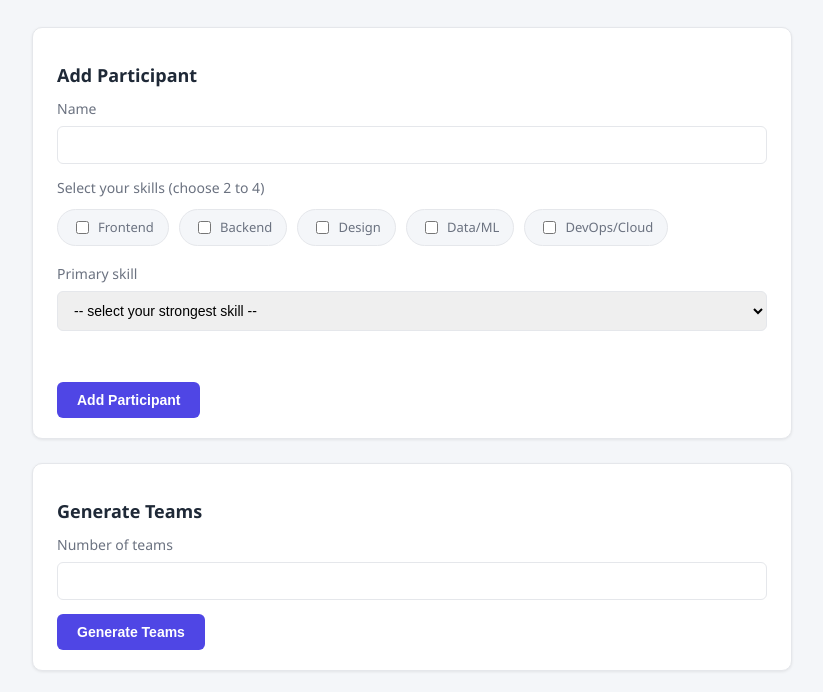
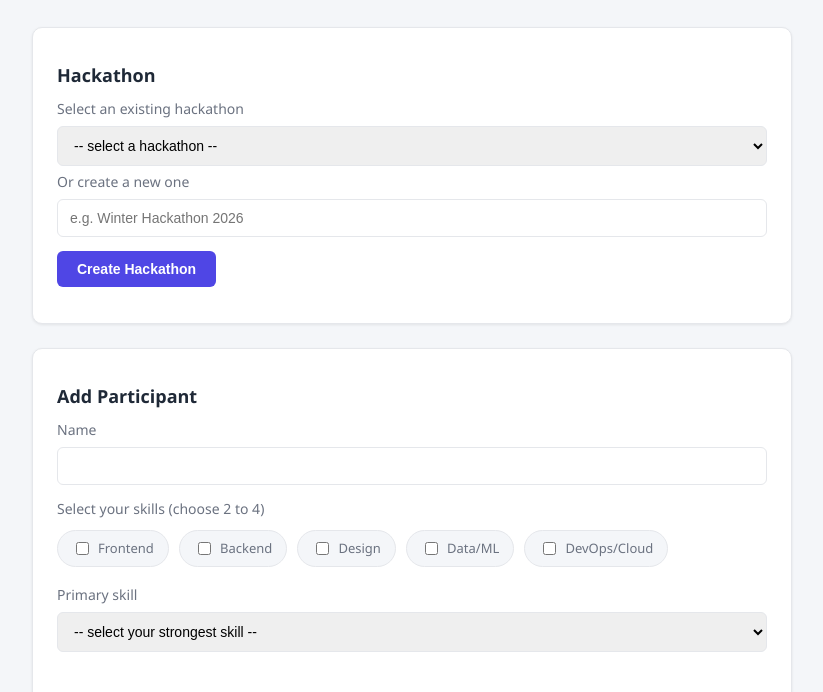
Before and after one commit to shauraya15/hackathon-team-formation, a plain HTML site: page index.html in a window 1280 px wide. Shown: the part 81-773 px from the top of the page, without its empty margins (228-1051 px from the left). Drawn offline with Linux system fonts and the light colour scheme.

```diff
--- a/index.html
+++ b/index.html
@@ -8,7 +8,21 @@
 <body>
 
   <h1>Hackathon Team Formation Tool</h1>
+   <!-- ===== Hackathon Selection Section ===== -->
+<section id="hackathon-section">
+  <h2>Hackathon</h2>
 
+  <label for="hackathon-select">Select an existing hackathon</label>
+  <select id="hackathon-select">
+    <option value="">-- select a hackathon --</option>
+  </select>
+
+  <label for="new-hackathon-name">Or create a new one</label>
+  <input type="text" id="new-hackathon-name" placeholder="e.g. Winter Hackathon 2026" />
+  <button id="create-hackathon-btn" type="button">Create Hackathon</button>
+
+  <p id="active-hackathon-label"></p>
+</section>
   <!-- ===== Participant Form Section ===== -->
   <section id="participant-form-section">
     <h2>Add Participant</h2>
@@ -48,6 +62,7 @@
     <label for="team-count">Number of teams</label>
     <input type="number" id="team-count" min="2" />
     <button id="generate-teams-btn">Generate Teams</button>
+    <button id="clear-participants-btn" type="button">Clear All Participants</button>
   </section>
 
   <!-- ===== Results Section ===== -->
```
